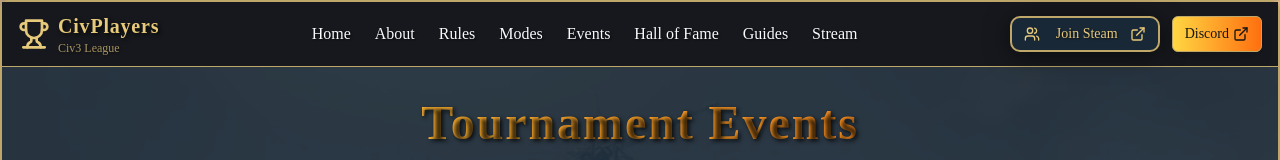
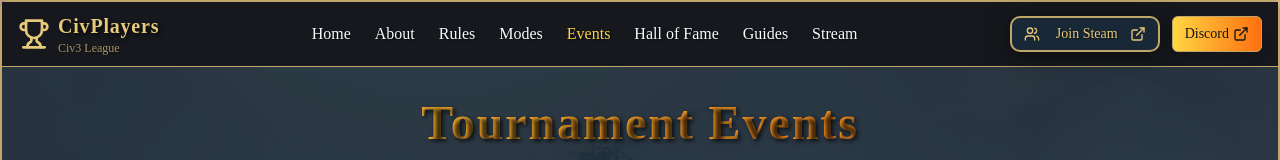
Before and after one commit to VladPocris/CivPlayers-Civ3-League, a React (Vite) app: page /CivPlayers-Civ3-League/events in a window 1280 px wide. Shown: the top 160 px of the page. Built offline with nearby package versions, Linux system fonts and the light colour scheme; a web font is replaced by a local one.

Commit message:
Routers fixed, Deployment Fixed

```diff
--- a/src/components/layout/Header.tsx
+++ b/src/components/layout/Header.tsx
@@ -8,16 +8,15 @@ const Header = () => {
   const [isOpen, setIsOpen] = useState(false);
   const location = useLocation();
 
-  const BASE_NAME = "/CivPlayers-Civ3-League";
   const navigation = [
-    { name: "Home", href: `${BASE_NAME}/` },
-    { name: "About", href: `${BASE_NAME}/about` },
-    { name: "Rules", href: `${BASE_NAME}/rules` },
-    { name: "Modes", href: `${BASE_NAME}/modes` },
-    { name: "Events", href: `${BASE_NAME}/events` },
-    { name: "Hall of Fame", href: `${BASE_NAME}/hall-of-fame` },
-    { name: "Guides", href: `${BASE_NAME}/guides` },
-    { name: "Stream", href: `${BASE_NAME}/stream` },
+    { name: "Home", href: "/" },
+    { name: "About", href: "/about" },
+    { name: "Rules", href: "/rules" },
+    { name: "Modes", href: "/modes" },
+    { name: "Events", href: "/events" },
+    { name: "Hall of Fame", href: "/hall-of-fame" },
+    { name: "Guides", href: "/guides" },
+    { name: "Stream", href: "/stream" },
   ];
 
   const isActive = (href: string) => location.pathname === href;
```
